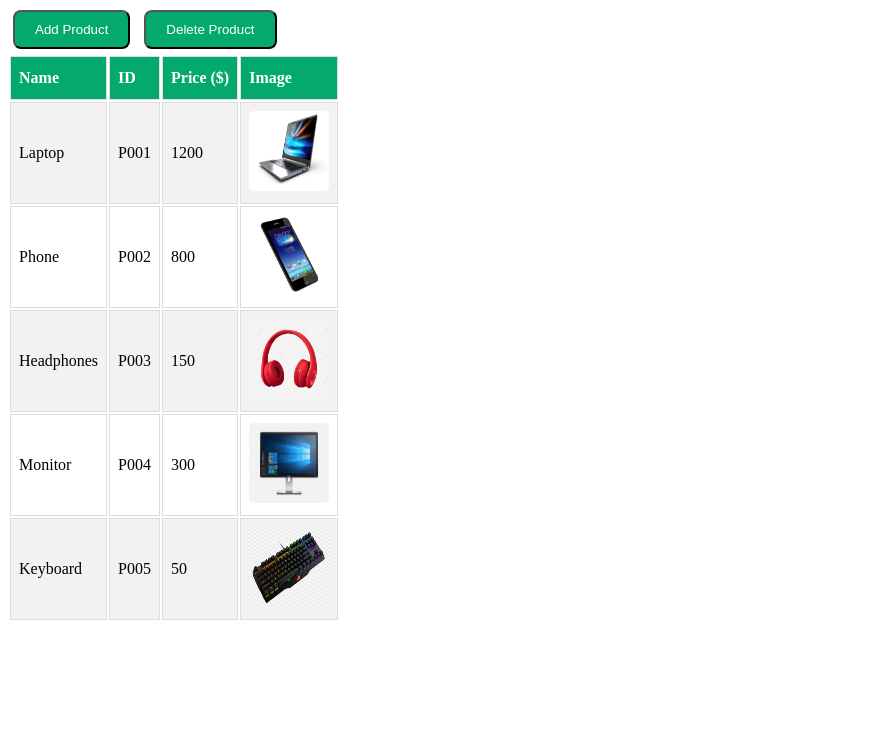
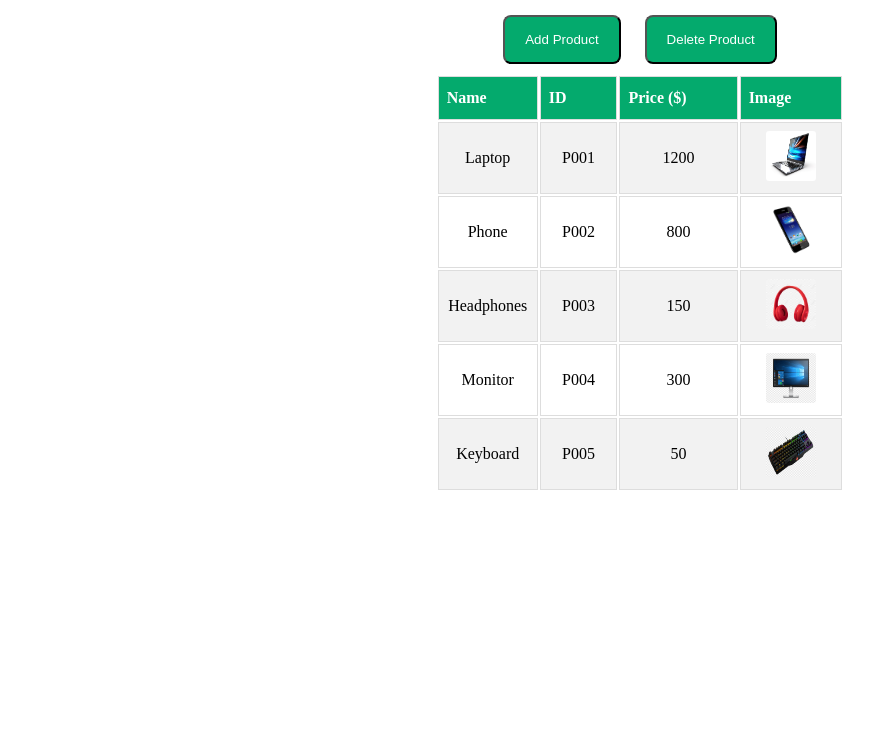
Before and after one commit to Mehina73/Mehina, a plain HTML site: page assignment5.3.html in a window 1280 px wide. Shown: the part 62-800 px from the top of the page, without its empty margins (0-896 px from the left). Drawn offline with Linux system fonts and the light colour scheme.

Commit message:
Update assignment5.3.html

```diff
--- a/assignment5.3.html
+++ b/assignment5.3.html
@@ -7,6 +7,7 @@
     td, th {
         border: 1px solid #ddd;
         padding: 8px;
+        text-align: center;
     }
 
     tr:nth-child(even){background-color: #f2f2f2;}
@@ -15,15 +16,15 @@
     th {
         padding-top: 12px;
         padding-bottom: 12px;
-        text-align: left;
+        padding-right: 50px;
         background-color: #04AA6D;
         color: white;
     }
 
     table img {
-    width: 80px;       /* عرض الصورة */
-    height: 80px;      /* ارتفاع الصورة */
-    border-radius: 5px; /* اختياري: حواف مدورة */
+    width: 50px;
+    height: 50px;
+    border-radius: 3px;
     }
 
 
@@ -31,25 +32,32 @@ button {
     background-color: #04AA6D;
     color: white;
     border-radius: 8px;
-    padding: 10px 20px;
-    margin: 5px;
+    padding: 15px 20px;
+    margin: 10px;
 }
 
 
 button:hover {
     background-color: #038d5a;
 }
+
+
+div,h2 {
+  text-align: center;
+}
+
 </style>
 </head>
 <body>
 
 <h2>Company Products</h2>
 
-<button onclick="addProduct()">Add Product</button>
-<button onclick="deleteProduct()">Delete Product</button>
+  <div class="buttons">
+      <button onclick="addProduct()">Add Product</button>
+      <button onclick="deleteProduct()">Delete Product</button>
+  </div>
 
-
-<table id="productTable">
+<table id="productTable" align="center">
   <tr>
     <th>Name</th>
     <th>ID</th>
@@ -133,12 +141,10 @@ function deleteProduct() {
   if (index !== -1) {
     products.splice(index, 1);
     alert("Product deleted successfully!");
-    showProducts();
+    updateTable();
   } else {
     alert("Product not found!");
   }
-
-  updateTable();
 
 }
 </script>
```
